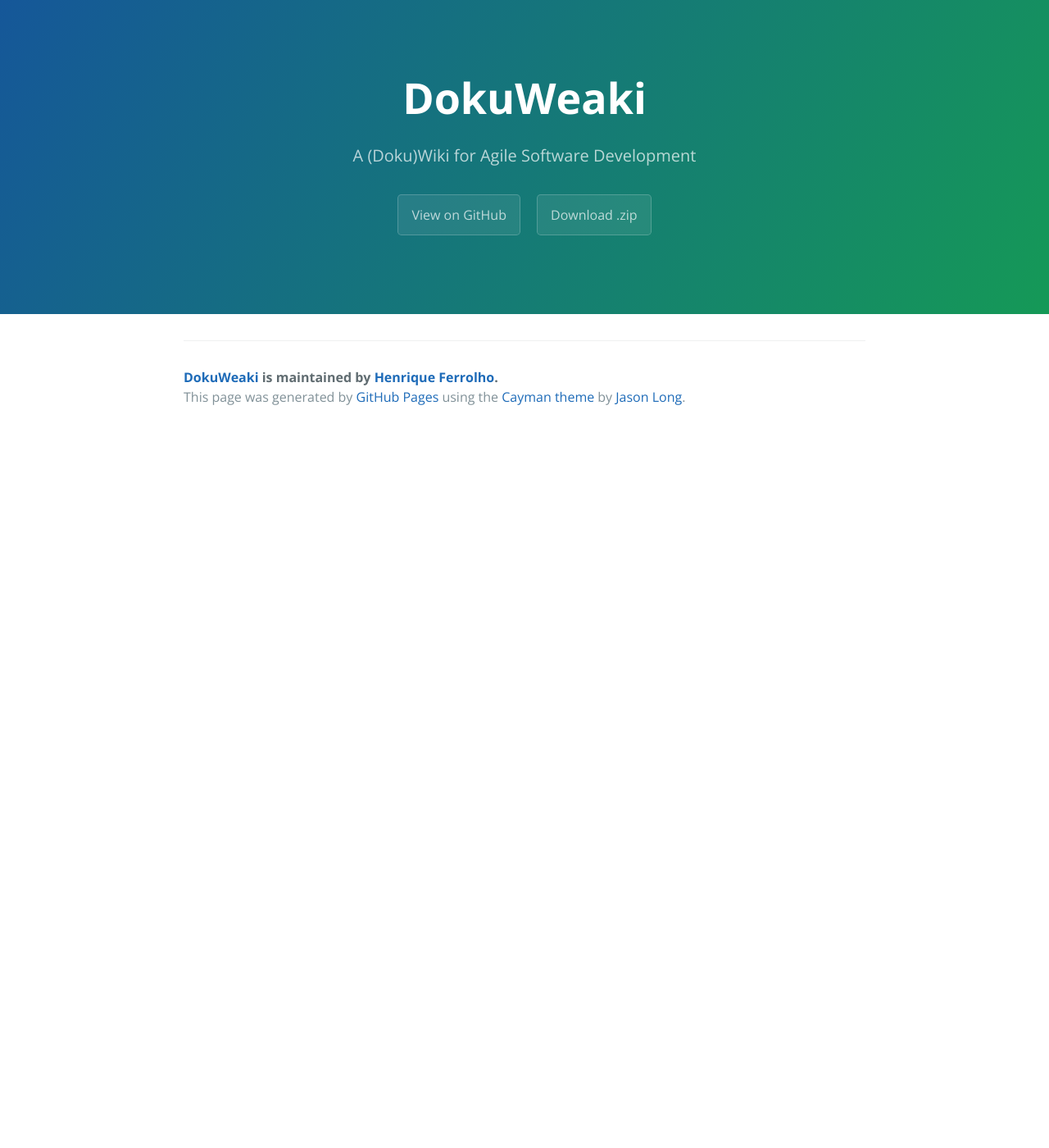
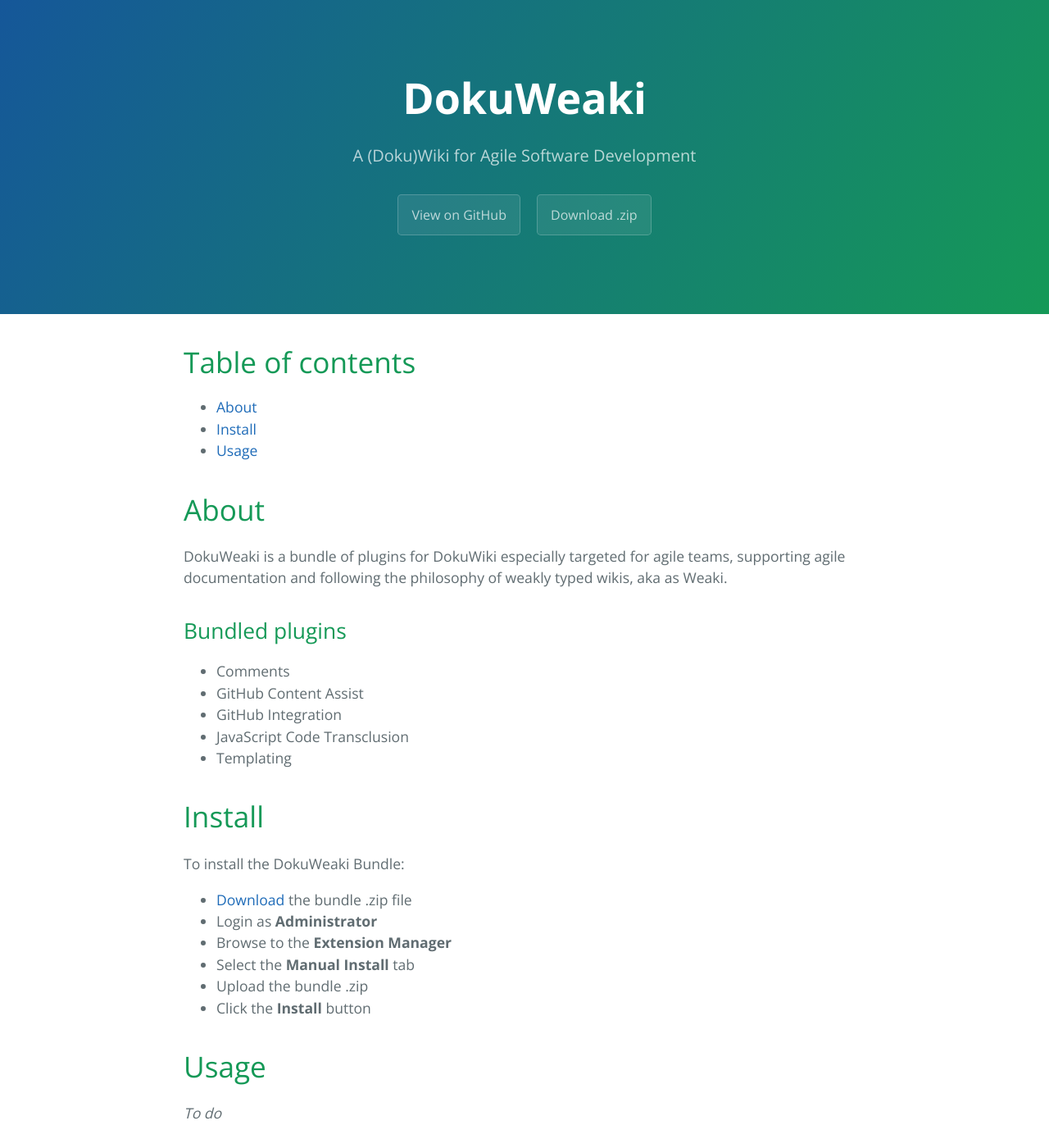
Before and after one commit to dokuweaki/dokuweaki.github.io, a Jekyll site: the page built from index.html, in a window 1280 px wide and 1400 px high. Shown: the whole window at 82% size. Built offline with Jekyll 4.4.1, drawn with Linux system fonts in a browser that asks for light colours.

Commit message:
Adds initial base content

```diff
--- a/_config.yml
+++ b/_config.yml
@@ -8,6 +8,9 @@
   name:       Henrique Ferrolho
   url:        http://ferrolho.github.io/
 
+# DokuWeaki
+bundle-download-link: https://github.com/softeng-feup/dokuweaki/raw/development/dokuweaki-bundle.zip
+
 # Gems
 gems:
   - jemoji
--- a/_includes/content.md
+++ b/_includes/content.md
@@ -0,0 +1,35 @@
+# Table of contents
+
+- [About](#about)
+- [Install](#install)
+- [Usage](#usage)
+
+
+# About
+
+DokuWeaki is a bundle of plugins for DokuWiki especially targeted for agile teams, supporting agile documentation and following the philosophy of weakly typed wikis, aka as Weaki.
+
+## Bundled plugins
+
+- Comments
+- GitHub Content Assist
+- GitHub Integration
+- JavaScript Code Transclusion
+- Templating
+
+
+# Install
+
+To install the DokuWeaki Bundle:
+
+- [Download]({{ site.bundle-download-link }}) the bundle .zip file
+- Login as **Administrator**
+- Browse to the **Extension Manager**
+- Select the **Manual Install** tab
+- Upload the bundle .zip
+- Click the **Install** button
+
+
+# Usage
+
+*To do*
--- a/_includes/page-header.html
+++ b/_includes/page-header.html
@@ -4,6 +4,6 @@
 	<h2 class="project-tagline">{{ site.tagline }}</h2>
 
 	<a href="https://github.com/softeng-feup/dokuweaki" class="btn">View on GitHub</a>
-	<a href="https://github.com/softeng-feup/dokuweaki/raw/development/dokuweaki-bundle.zip" class="btn">Download .zip</a>
+	<a href="{{ site.bundle-download-link }}" class="btn">Download .zip</a>
 
 </section>
```
